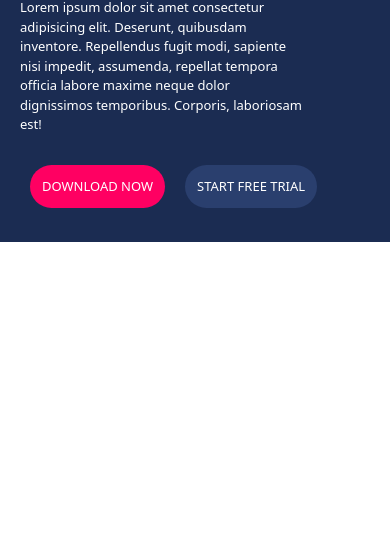
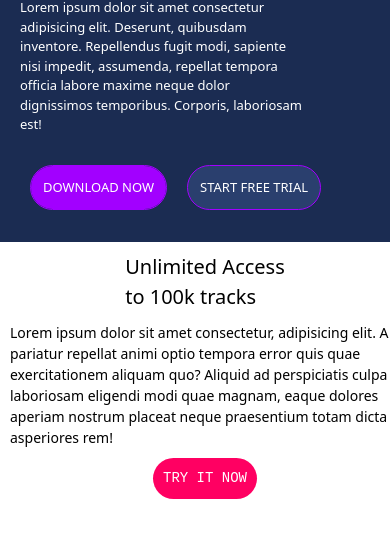
Before and after one commit to MADHANNVP/EMC, a plain HTML site: page SolMusic/solmusic.html in a window 390 px wide. Shown: the part 222-760 px from the top of the page. Drawn offline with nearby package versions, Linux system fonts and the light colour scheme.

Commit message:
update solmusic

```diff
--- a/SolMusic/solmusic.css
+++ b/SolMusic/solmusic.css
@@ -0,0 +1,213 @@
+.pointer {
+    position: relative;
+    cursor: pointer;
+}
+
+.pointer:after {
+    content: " ";
+    position: absolute;
+    bottom: -5px;
+    height: 2px;
+    width: 100%;
+    left: 0;
+    background-color: white;
+    transition: 0.3s;
+    transition-timing-function: ease-in-out;
+    transform: scaleX(0);
+}
+
+.pointer:hover::after {
+    transform: scale(1);
+}
+
+.hello {
+    position: relative;
+    cursor: pointer;
+}
+
+.hello:after {
+    content: " ";
+    position: absolute;
+    bottom: -5px;
+    height: 2px;
+    width: 100%;
+    left: 0;
+    background: linear-gradient(to right, rgb(255, 0, 98), white, white);
+    transition: 0.3s;
+    transition-timing-function: ease-in-out;
+    transform: scaleX(0);
+}
+
+.hello:hover::after {
+    transform: scale(1);
+}
+
+.sidebar {
+    height: 30px;
+    margin: 5px;
+    padding: 4px;
+    background-color: transparent;
+    width: 35px;
+    display: flex;
+    justify-content: center;
+    align-items: center;
+    flex-direction: column;
+    gap: 4px;
+    cursor: pointer;
+}
+
+.sidebar span {
+    height: 3px;
+    border-radius: 25px;
+    width: 100%;
+    background-color: white;
+
+}
+.paragrap{
+    color:white;
+    font-size:13px;
+    width:80%;
+    padding:10px;
+}
+.imgbackground{
+    background-color:#1b2c52;
+    width:100%;
+    height:500px;
+     position:relative
+}
+.section--2--one{
+    position: absolute;
+    top:100px;
+    left:100px;
+}
+.btn{
+    border:1px solid rgb(162, 0, 255);
+    font-size:13px;
+    border-radius: 25px;
+    position:relative;
+    overflow:hidden;
+    z-index:2;
+    color: white;
+}
+.btn::before{
+    content: "";
+    width:100%;
+    height: 120%;
+    bottom:0;
+    left:0;
+    transition: all 0.5s ease-in-out;
+    overflow: hidden;
+    background-color:rgb(162, 0, 255);
+    position:absolute;
+    z-index: -1;
+    border-radius:25px 25px 0 0;
+
+}
+.btn:hover{
+    color:white;
+}
+.btn:hover::before{
+    height:0%;
+}
+.btn1{
+    border:1px solid rgb(162, 0, 255);
+    border-radius:25px;
+    position:relative;
+    overflow: hidden;
+    z-index: 1;
+}
+.btn1::before{
+    content: "";
+    border-radius:0 0 25px 25px;
+    position:absolute;
+    top:0;
+    left:0;
+    width:100%;
+    height:0%;
+    z-index: -1;
+    background-color:rgb(162, 0, 255);
+    transition:all 0.5s ease-in-out;
+}
+.btn1:hover{
+
+    border:none;
+}
+.btn1:hover::before{
+    height:110%;
+}
+.section--three{
+    display:flex;
+    justify-content: center;
+    align-items: center;
+    height:250px;
+    width:100%;
+    background-color:white;
+}
+.section--three--1{
+    width:50%;
+    display:flex;
+     justify-content: center;
+     align-items: center;
+     font-weight: 500;
+      font-size: 30px;
+}
+.section--three--2{
+    width:50%;
+    display: flex;
+    flex-direction: column;
+    justify-content: center;
+    align-items: center;
+    font-size:14px;
+}
+.section--three--2 p{
+    width:70%;
+}
+@media (max-width:768px) {
+    .imgbackground{
+        height:400px;
+    }
+    .section--2--one{
+        top:10px;
+        left:10px;
+    }
+    .section--three{
+        display:block;
+    }
+    .section--three--1{
+        width:100%;
+        margin:10px;
+        font-size:20px;
+    }
+    .section--three--2{
+        width:100%;
+        margin:10px;
+    }
+    .section--three--2 p{
+        width:100%;
+    }
+}
+@media (min-width:740px){
+    .paragrap{
+        width:550px;
+    }
+}
+.image-zome{
+    transition: 1s;
+   animation-name: zome;
+   animation-timing-function: ease-in-out;
+   animation-duration:3s;
+   animation-iteration-count: infinite;
+}
+@keyframes zome{
+    0%{
+       transform:scale(0.5);
+    }
+    50%{
+        transform:scale(1);
+    }
+    100%{
+
+        transform:scale(0.5);
+    }
+
+}
--- a/SolMusic/solmusic.html
+++ b/SolMusic/solmusic.html
@@ -15,122 +15,7 @@
     <link rel="stylesheet" href="solmusic.css">
     <link rel="icon" href="image/icon.png">
     <style>
-        .pointer {
-            position: relative;
-            cursor: pointer;
-        }
 
-        .pointer:after {
-            content: " ";
-            position: absolute;
-            bottom: -5px;
-            height: 2px;
-            width: 100%;
-            left: 0;
-            background-color: white;
-            transition: 0.3s;
-            transition-timing-function: ease-in-out;
-            transform: scaleX(0);
-        }
-
-        .pointer:hover::after {
-            transform: scale(1);
-        }
-
-        .hello {
-            position: relative;
-            cursor: pointer;
-        }
-
-        .hello:after {
-            content: " ";
-            position: absolute;
-            bottom: -5px;
-            height: 2px;
-            width: 100%;
-            left: 0;
-            background: linear-gradient(to right, rgb(255, 0, 98), white, white);
-            transition: 0.3s;
-            transition-timing-function: ease-in-out;
-            transform: scaleX(0);
-        }
-
-        .hello:hover::after {
-            transform: scale(1);
-        }
-
-        .sidebar {
-            height: 30px;
-            margin: 5px;
-            padding: 4px;
-            background-color: transparent;
-            width: 35px;
-            display: flex;
-            justify-content: center;
-            align-items: center;
-            flex-direction: column;
-            gap: 4px;
-            cursor: pointer;
-        }
-
-        .sidebar span {
-            height: 3px;
-            border-radius: 25px;
-            width: 100%;
-            background-color: white;
-
-        }
-        .paragrap{
-            color:white;
-            font-size:13px;
-            width:80%;
-            padding:10px;
-        }
-        .imgbackground{
-            background-color:#1b2c52;
-            width:100%;
-            height:500px;
-             position:relative
-        }
-        .section--2--one{
-            position: absolute;
-            top:100px;
-            left:100px;
-        }
-        @media (max-width:768px) {
-            .imgbackground{
-                height:400px;
-            }
-            .section--2--one{
-                top:10px;
-                left:10px;
-            }
-        }
-        @media (min-width:740px){
-            .paragrap{
-                width:550px;
-            }
-        }
-        .image-zome{
-            transition: 1s;
-           animation-name: zome;
-           animation-timing-function: ease-in-out;
-           animation-duration:3s;
-           animation-iteration-count: infinite;
-        }
-        @keyframes zome{
-            0%{
-               transform:scale(0.5);
-            }
-            50%{
-                transform:scale(1);
-            }
-            100%{
-
-                transform:scale(0.5);
-            }
-
-        }
     </style>
 </head>
 
@@ -175,14 +60,18 @@
                         Lorem ipsum dolor sit amet consectetur adipisicing elit. Deserunt, quibusdam inventore. Repellendus fugit modi, sapiente nisi impedit, assumenda, repellat tempora officia labore maxime neque dolor dignissimos temporibus. Corporis, laboriosam est!
                     </div>
                     <div class="p-5 flex items-center gap-5  ">
-                        <button class="p-3 rounded-full text-white"
-                            style="background-color:rgb(255, 0, 98); font-size:13px;">DOWNLOAD NOW</button>
-                        <button class="p-3 rounded-full text-white"
+                        <button class="p-3 btn">DOWNLOAD NOW</button>
+                        <button class="p-3 btn1 text-white"
                             style="background-color:#2a3f6e;font-size:13px;">START FREE TRIAL</button>
                     </div>
                 </div>
             </div>
         </div>
+        <section class="section--three">
+            <div class="section--three--1"><h1>Unlimited Access <br> to 100k tracks</h1></div>
+            <div class="section--three--2"><p>Lorem ipsum dolor sit amet consectetur, adipisicing elit. A pariatur repellat animi optio tempora error quis quae exercitationem aliquam quo? Aliquid ad perspiciatis culpa laboriosam eligendi modi quae magnam, eaque dolores aperiam nostrum placeat neque praesentium totam dicta asperiores rem!</p>
+            <button style="padding:10px;color:white;background-color: rgb(255, 0, 98); border-radius:50px; font-size:12; margin:10px; font-weight: 300; font-family: 'Courier New', Courier, monospace;">TRY IT NOW</button></div>
+        </section>
     </main>
 </body>
 
```
Also changed, not shown: HTML/animationbox.html (added, +37 -0 lines).
